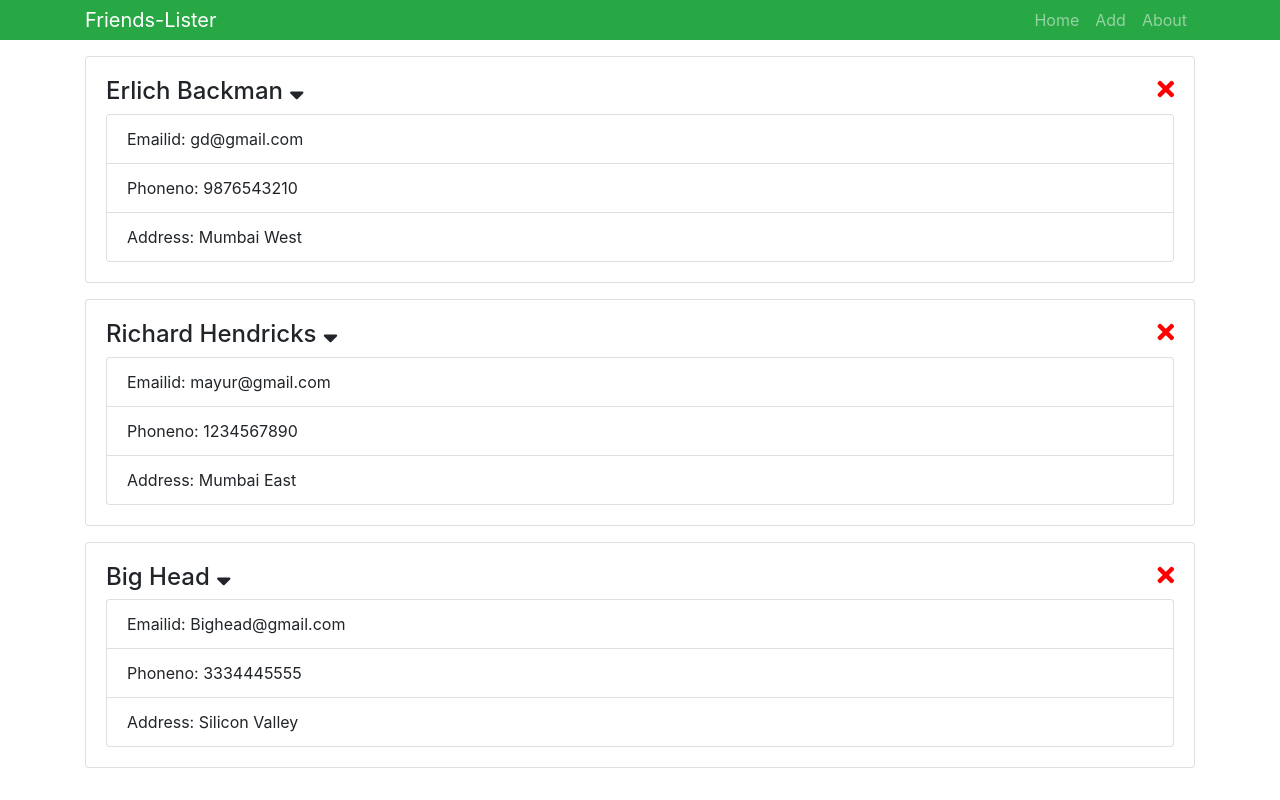
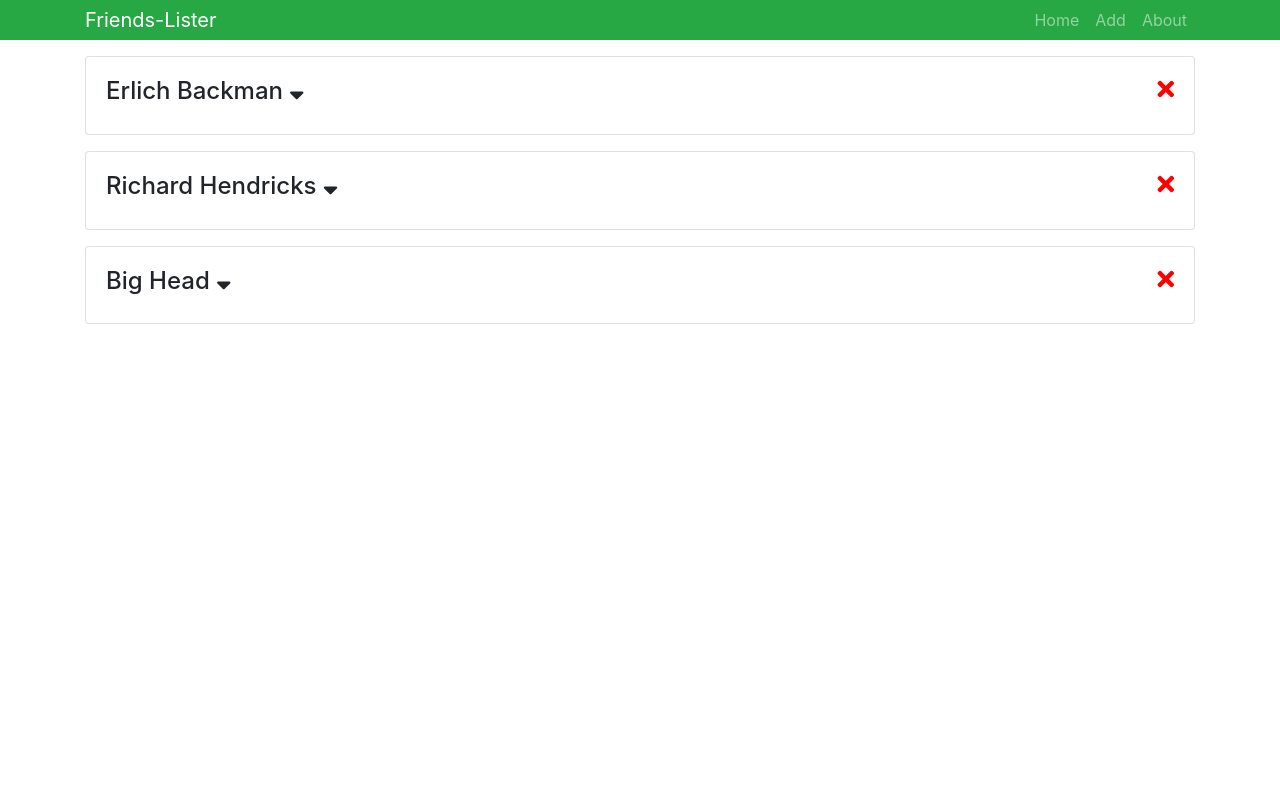
Before and after one commit to ganesh-deshmukh/friends-list, a React (Create React App) app: page / in a window 1280 px wide. Built offline with nearby package versions, Linux system fonts and the light colour scheme.

Commit message:
show/hide details of contacts on clicking dropdowin icon flipg bool state

```diff
--- a/src/Friend.js
+++ b/src/Friend.js
@@ -4,11 +4,11 @@ import PropTypes from "prop-types";
 import { Consumer } from "./context";
 
 class Friends extends Component {
-  state = {};
+  state = {
+    onShowClick: false
+  };
 
-  onShowClick = (name, e) => {
-    console.log(name);
-  };
+  onShowClick = (name, e) => {};
 
   onDeleteClick = (id, dispatch) => {
     dispatch({
@@ -31,7 +31,7 @@ class Friends extends Component {
                 <i
                   onClick={() => {
                     this.setState({
-                      onShowClick: !this.onShowClick
+                      onShowClick: !this.state.onShowClick
                     });
                   }}
                   style={{ cursor: "pointer" }}
@@ -43,11 +43,13 @@ class Friends extends Component {
                   className="fas fa-times"
                 />
               </h4>
-              <ul className="list-group">
-                <li className="list-group-item">Emailid: {email} </li>
-                <li className="list-group-item">Phoneno: {phone} </li>
-                <li className="list-group-item">Address: {addr} </li>
-              </ul>
+              {onShowClick ? (
+                <ul className="list-group">
+                  <li className="list-group-item">Emailid: {email} </li>
+                  <li className="list-group-item">Phoneno: {phone} </li>
+                  <li className="list-group-item">Address: {addr} </li>
+                </ul>
+              ) : null}
             </div>
           );
         }}
```
